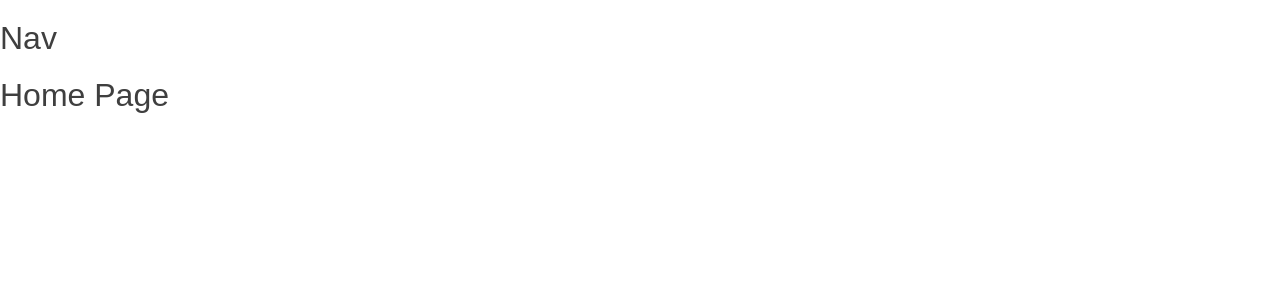
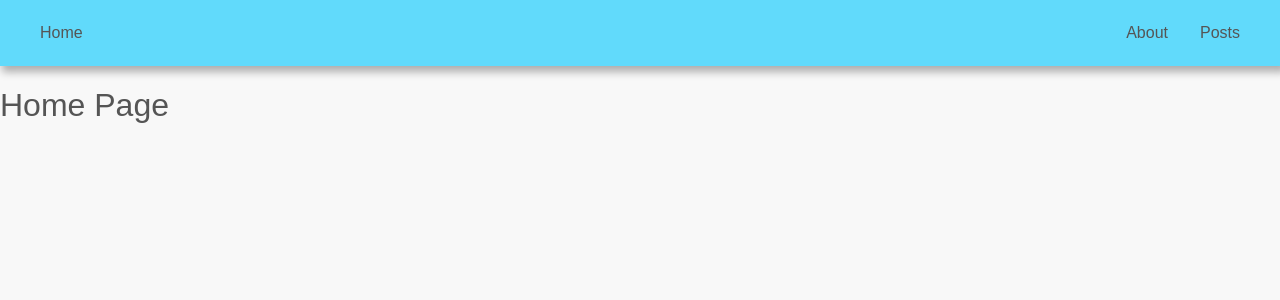
Before and after one commit to SillyCiely/Howard-blog, a React (Create React App) app in the folder frontend/: page / in a window 1280 px wide. Shown: the top 300 px of the page. Built offline with nearby package versions, Linux system fonts and the light colour scheme.

Commit message:
set up basic navbar

```diff
--- a/frontend/src/Components/navigation.jsx
+++ b/frontend/src/Components/navigation.jsx
@@ -1,8 +1,18 @@
+import React, { useContext, useState } from 'react'
+import { Link, useNavigate } from 'react-router-dom'
+import '../Styles/navigation.css'
+
 const Navigation = () => {
+
     return (
-        <div>
-            <h1>Nav</h1>
-        </div>
+        <nav className={`flex-row-container`}>
+                <Link to={'/'}>Home</Link>
+
+            <div id={`right-aligned-links`}>
+                <Link to={'/about'}>About</Link>
+                <Link to={'/posts'}>Posts</Link>
+            </div>
+        </nav>
     )
 }
 
--- /dev/null
+++ b/frontend/src/Styles/global-font.css
@@ -0,0 +1,29 @@
+/* default text styling */
+:root, h1, h2, h3, a {
+    font-family: 'Lexend', sans-serif, Arial;
+    font-weight: lighter;
+    color: var(--grey);
+}
+
+a {
+    text-decoration: none;
+}
+
+a:hover {
+    text-decoration: underline;
+}
+
+/* quick-format classes */
+.uppercase {
+    text-transform: uppercase;
+}
+
+.heavy {
+    font-weight: bold;
+}
+
+.trimmed-text {
+    white-space: nowrap;
+    overflow: hidden;
+    text-overflow: ellipsis;
+}
--- /dev/null
+++ b/frontend/src/Styles/global-format.css
@@ -0,0 +1,15 @@
+:root {
+    background-color: var(--tint);
+}
+
+.flex-row-container {
+    display: flex;
+    flex-direction: row;
+    justify-content: space-between;
+}
+
+.flex-col-container {
+    display: flex;
+    flex-direction: column;
+    justify-content: space-between;
+}
--- /dev/null
+++ b/frontend/src/Styles/global-variables.css
@@ -0,0 +1,9 @@
+:root {
+  --lightgrey: #c6c6c6;
+  --grey: #555555;
+  --beige:#f8dec3;
+  --dark:#282c34;
+  --bubblegumpink:#ff7eb9;
+  --bubblegumblue:#61dafb;
+  --tint:#f8f8f8;
+}
--- a/frontend/src/Styles/index.css
+++ /dev/null
@@ -1,71 +0,0 @@
-:root {
-  --lightgrey: #c6c6c6;
-  --grey:#3f3f3f;
-  --beige:#f8dec3;
-  --dark:#282c34;
-  --bubblegumpink:#ff7eb9;
-  --bubblegumblue:#61dafb;
-
-  /* global config */
-  color: var(--grey);
-  background-color: var(--eggshell);
-}
-
-/* text */
-h1, h2, h3 {
-  font-family: "Lexend", sans-serif;
-  text-align: left;
-  color: var(--grey);
-}
-
-h1 {
-  font-weight: lighter;
-  font-size: 2em;
-  line-height: 1.1;
-}
-
-h2 {
-  font-weight: 700;
-  margin-bottom: 0;
-}
-
-h3 {
-  align-self: flex-start;
-  margin-top: 0;
-  margin-bottom: 0.5em;
-}
-
-p {
-  font-size: 1.1em;
-  margin: 0.5em 0;
-}
-
-/* links */
-a {
-  font-weight: 500;
-  color: var(--darkolive);
-  text-decoration: inherit;
-}
-a:hover {
-  color: var(--olive);
-}
-
-/* text overflow management */
-.trimmed-text {
-  white-space: nowrap;
-  overflow: hidden;
-  text-overflow: ellipsis;
-}
-
-/* quick format -- layout management*/
-.flex-row-container {
-  display: flex;
-  flex-direction: row;
-  justify-content: space-between;
-}
-
-.flex-col-container {
-  display: flex;
-  flex-direction: column;
-  justify-content: space-between;
-}
--- /dev/null
+++ b/frontend/src/Styles/navigation.css
@@ -0,0 +1,10 @@
+nav {
+  background-color: var(--bubblegumblue);
+  box-sizing: border-box;
+  padding: 1.5em;
+  box-shadow: 4px 4px 8px 2px rgba(0, 0, 0, 0.3);
+}
+
+nav a {
+  margin: 0 1em;
+}
--- a/frontend/src/index.js
+++ b/frontend/src/index.js
@@ -1,6 +1,8 @@
 import React from 'react';
 import ReactDOM from 'react-dom/client';
-import './Styles/index.css';
+import './Styles/global-variables.css';
+import './Styles/global-font.css';
+import './Styles/global-format.css';
 import App from './App';
 import reportWebVitals from './Utils/reportWebVitals';
 
```
Also changed, not shown: frontend/src/Logic/navigation-logic.jsx (added, +15 -0 lines), 1 other file (tests, documents, lock files or other folders).
